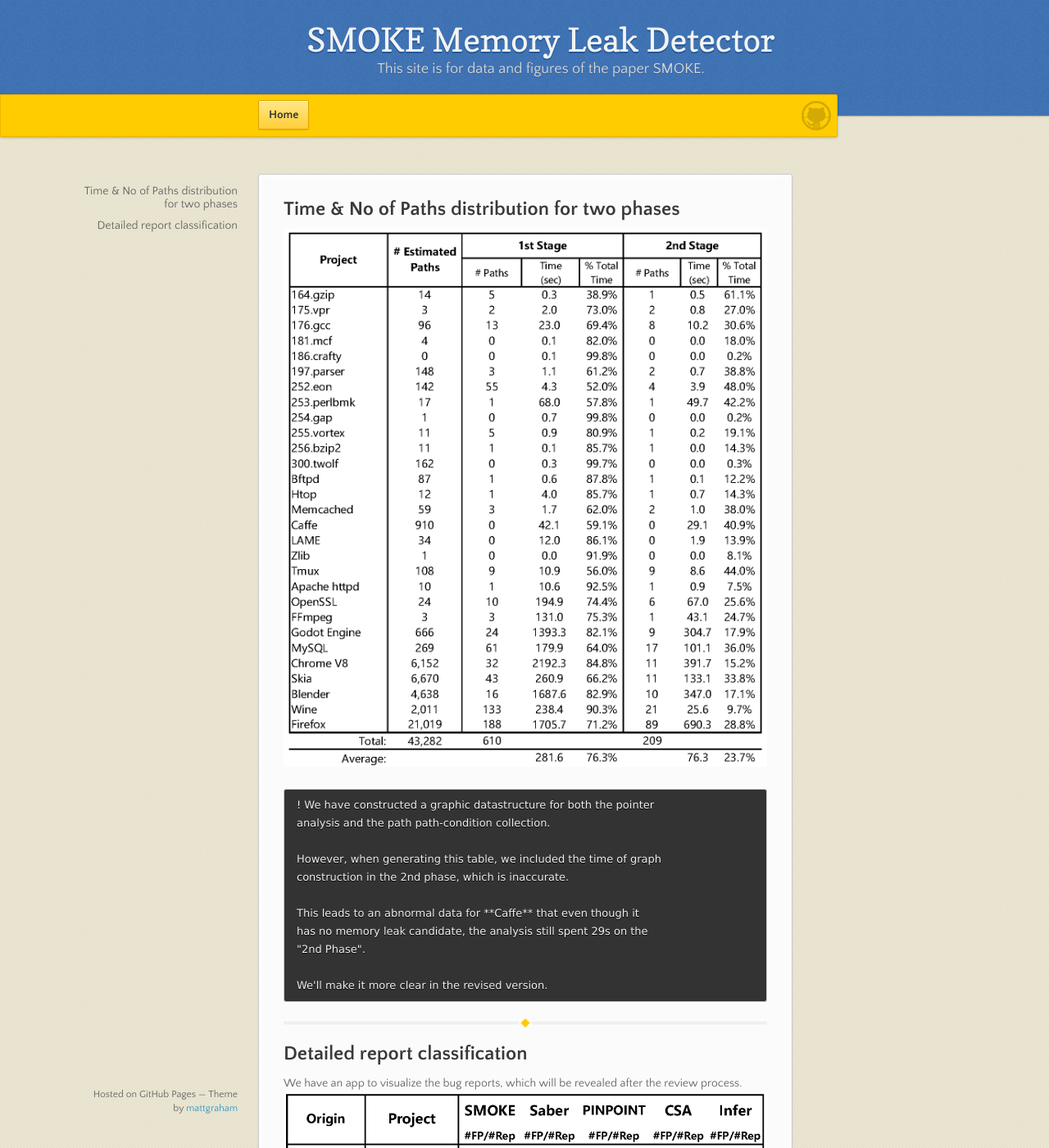
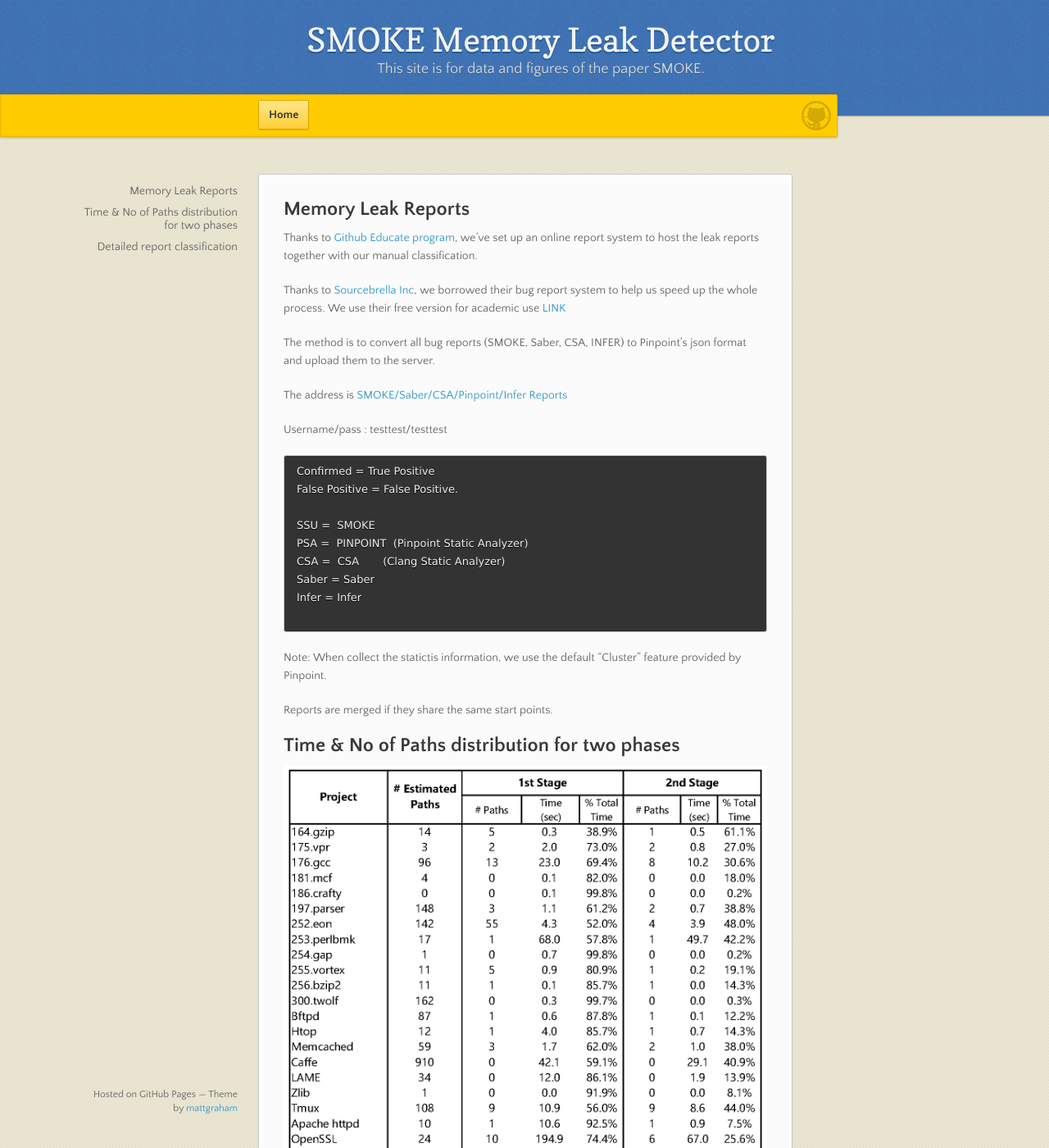
Before and after one commit to smokeml/smokeml.github.io, a Jekyll site: the page built from data.md, in a window 1280 px wide and 1400 px high. Shown: the whole window at 82% size. Built offline with Jekyll 4.4.1, drawn with Linux system fonts in a browser that asks for light colours.

Commit message:
Update the web site information.

````diff
--- a/data.md
+++ b/data.md
@@ -3,6 +3,37 @@ layout: default
 title: Data
 permalink: /data/
 ---
+
+
+## Memory Leak Reports
+
+Thanks to [Github Educate program](https://www.awseducate.com/), we've set up an online report system to host the leak reports together with our manual classification.
+
+Thanks to [Sourcebrella Inc](https://www.sourcebrella.com/), we borrowed their bug report system to help us speed up the whole process.
+We use their free version for academic use [LINK](https://www.sourcebrella.com/online-showcase)
+
+The method is to convert all bug reports (SMOKE, Saber, CSA, INFER) to Pinpoint's json format and upload them to the server.
+
+The address is [SMOKE/Saber/CSA/Pinpoint/Infer Reports](http://18.237.84.207:40080/online_report)
+
+Username/pass :  testtest/testtest
+
+```
+Confirmed = True Positive
+False Positive = False Positive.
+
+SSU =  SMOKE
+PSA =  PINPOINT  (Pinpoint Static Analyzer)
+CSA =  CSA       (Clang Static Analyzer)
+Saber = Saber
+Infer = Infer
+
+```
+
+Note: When collect the statictis information, we use the default "Cluster" feature provided by Pinpoint.
+
+Reports are merged if they share the same start points.
+
 
 
 ## Time & No of Paths distribution for two phases
````
